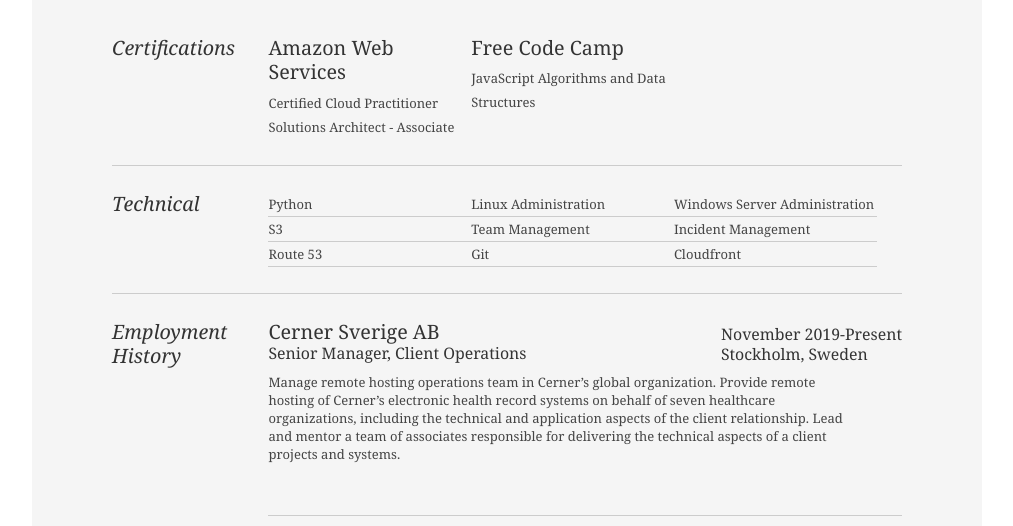
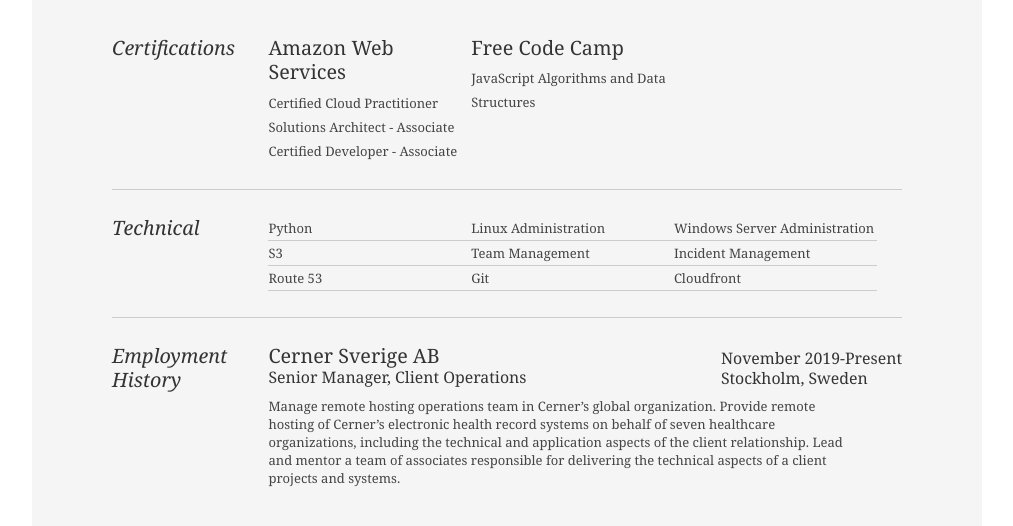
Before and after one commit to phil-ward/cloud-resume-challenge, a plain HTML site: page resume-site/resume.html in a window 1280 px wide. Shown: the part 239-765 px from the top of the page, without its empty margins (133-1146 px from the left). Drawn offline with Linux system fonts and the light colour scheme; no server answers.

```diff
--- a/resume-site/resume.html
+++ b/resume-site/resume.html
@@ -46,6 +46,7 @@
                                 <ul>
                                     <li class="last">Certified Cloud Practitioner</li>
                                     <li class="last">Solutions Architect - Associate</li>
+                                    <li class="last">Certified Developer - Associate</li>
                                 </ul>
                             </div>
                             <div class="talent">
```
Also changed, not shown: .github/workflows/main.yml, 1 other file.
